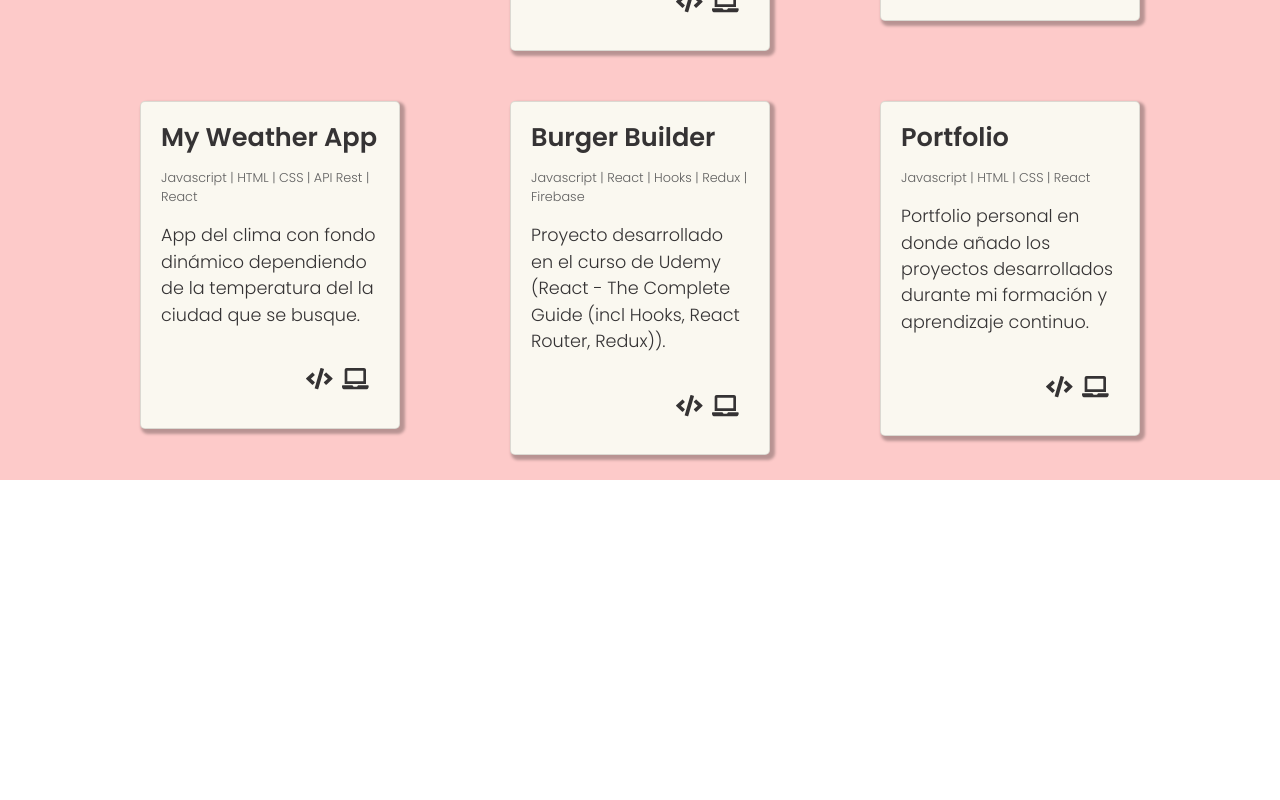
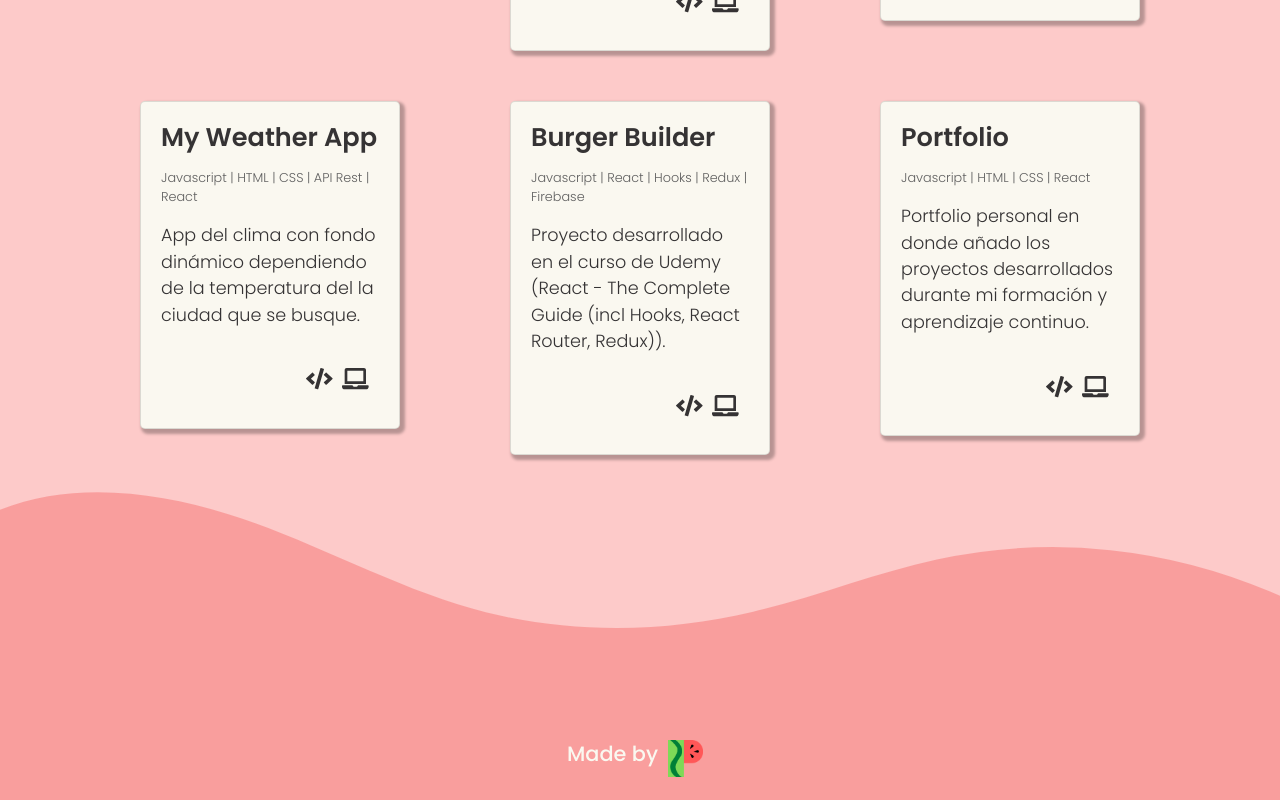
Before and after one commit to PatriciaJuradoDeBilbao/portfolio, a React (Create React App) app: page / in a window 1280 px wide. Shown: the part 2066-2866 px from the top of the page. Before the commit the page ends 2546 px from the top, so only its background shows below. Built offline with nearby package versions, Linux system fonts and the light colour scheme.

Commit message:
add footer component and changes in css

```diff
--- a/src/App.js
+++ b/src/App.js
@@ -6,6 +6,7 @@ import AboutMe from './components/AboutMe'
 import Navigation from './components/UI/Navbar'
 import ProjectsList from './components/Projects/ProjectsList/ProjectsList';
 import projects from './data/projects.json'
+import Footer from './components/UI/Footer'
 
 
 class App extends Component {
@@ -17,12 +18,17 @@ class App extends Component {
   render () {
     return (
       <div className="App">
+        <header>
+          <Navigation />
+        </header>
         <main>
-        <Navigation />
           <Home />
           <AboutMe />
           <ProjectsList projects={this.state.projects} />
         </main>
+        <footer>
+          <Footer />
+        </footer>
       </div>
     );
   }
--- a/src/components/Projects/ProjectCard.css
+++ b/src/components/Projects/ProjectCard.css
@@ -45,14 +45,15 @@
 /* Tablet */
 @media (min-width: 768px) and (max-width: 1024px) {
     .card {
-        max-height: 300px;
+        min-height: 330px;
+        min-width: 300px;
     }
 }
 
 /* Desktop */
 @media (min-width: 1025px) and (max-width: 2100px) {
     .card {
-
+        min-height: 300px;
         top: 0;
     }
     .card:hover {
--- a/src/components/Projects/ProjectsList/ProjectsList.css
+++ b/src/components/Projects/ProjectsList/ProjectsList.css
@@ -1,7 +1,6 @@
 .projects {
     width: 100vw;
     background-color: #fdcac9;
-    padding: 0 100px;
 }
 
 .title {
@@ -13,3 +12,20 @@
     font-weight: 600;
     margin-bottom: 50px;
 }
+
+
+/* Tablet */
+@media (min-width: 768px) and (max-width: 1024px) {
+    .projects {
+        padding: 0 20px;
+    }
+
+}
+
+/* Desktop */
+@media (min-width: 1025px) and (max-width: 2100px) {
+    .projects {
+        padding: 0 100px;
+    }
+
+}
--- /dev/null
+++ b/src/components/UI/Footer.css
@@ -0,0 +1,68 @@
+.footer {
+    background-color: #f99e9d;
+    height: 40vh;
+    position: relative;
+    width: 100vw;
+    padding-top: 170px;
+}
+
+.logo {
+    display: flex;
+    flex-direction: row;
+    justify-content: center;
+    align-items: center;
+    padding-top: 50px;
+}
+
+.logo h5 {
+    font-size: 1.3em;
+    color: #faf8f0;
+}
+
+.logo img {
+    width: 35px;
+    margin: 10px;
+}
+
+.custom-shape-divider-top-1600872471 {
+    position: absolute;
+    top: 0;
+    left: 0;
+    width: 100%;
+    overflow: hidden;
+    line-height: 0;
+    transform: rotate(180deg);
+}
+
+.custom-shape-divider-top-1600872471 svg {
+    position: relative;
+    display: block;
+    width: calc(100% + 1.3px);
+    height: 150px;
+}
+
+.custom-shape-divider-top-1600872471 .shape-fill {
+    fill: #fdcac9;
+}
+
+/** Mobile **/
+@media (max-width: 767px) {
+    .custom-shape-divider-top-1600872471 svg {
+        width: calc(276% + 1.3px);
+        height: 75px;
+    }
+}
+
+/* Tablet */
+@media (min-width: 768px) and (max-width: 1024px) {
+    .footer {
+        padding-top: 200px;
+    }
+}
+
+/* Desktop */
+@media (min-width: 1025px) and (max-width: 2100px) {
+    .footer {
+        padding-top: 200px;
+    }
+}
--- /dev/null
+++ b/src/components/UI/Footer.js
@@ -0,0 +1,23 @@
+import React from 'react'
+import './Footer.css'
+import Logo from '../../assets/logo_patylla.png'
+
+const Footer = () => {
+
+    return (
+        <section className="footer">
+        <div className="logo">
+        <h5>Made by</h5>
+            <img src={Logo} alt="Patylla logo"/>
+        </div>
+
+        <div className="custom-shape-divider-top-1600872471">
+            <svg data-name="Layer 1" xmlns="http://www.w3.org/2000/svg" viewBox="0 0 1200 120" preserveAspectRatio="none">
+                <path d="M985.66,92.83C906.67,72,823.78,31,743.84,14.19c-82.26-17.34-168.06-16.33-250.45.39-57.84,11.73-114,31.07-172,41.86A600.21,600.21,0,0,1,0,27.35V120H1200V95.8C1132.19,118.92,1055.71,111.31,985.66,92.83Z" className="shape-fill"></path>
+            </svg>
+        </div>
+        </section>
+    )
+}
+
+export default Footer
```
Also changed, not shown: src/assets/logo_patylla.png (added).
